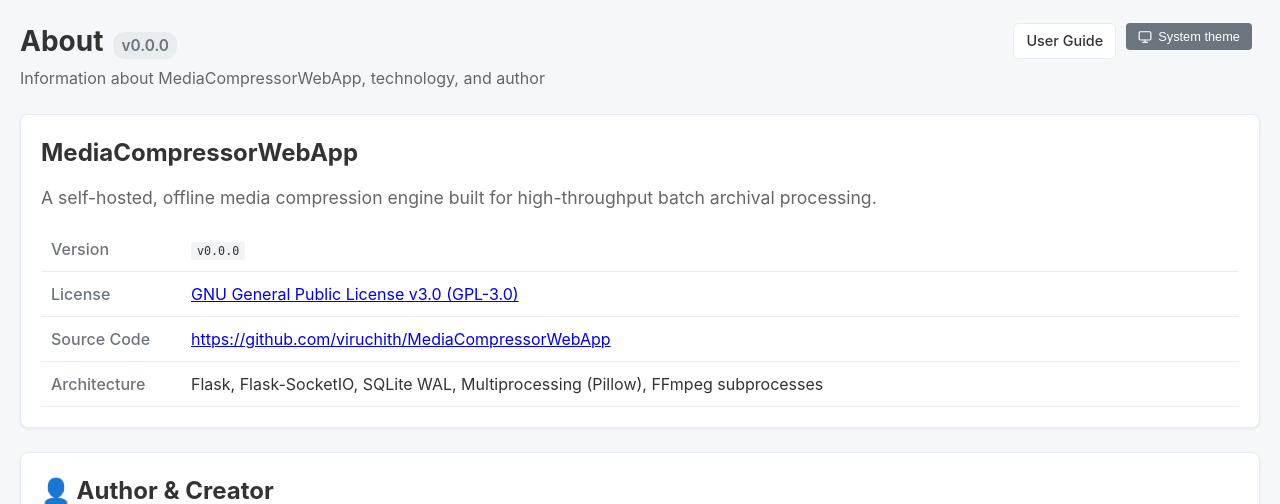
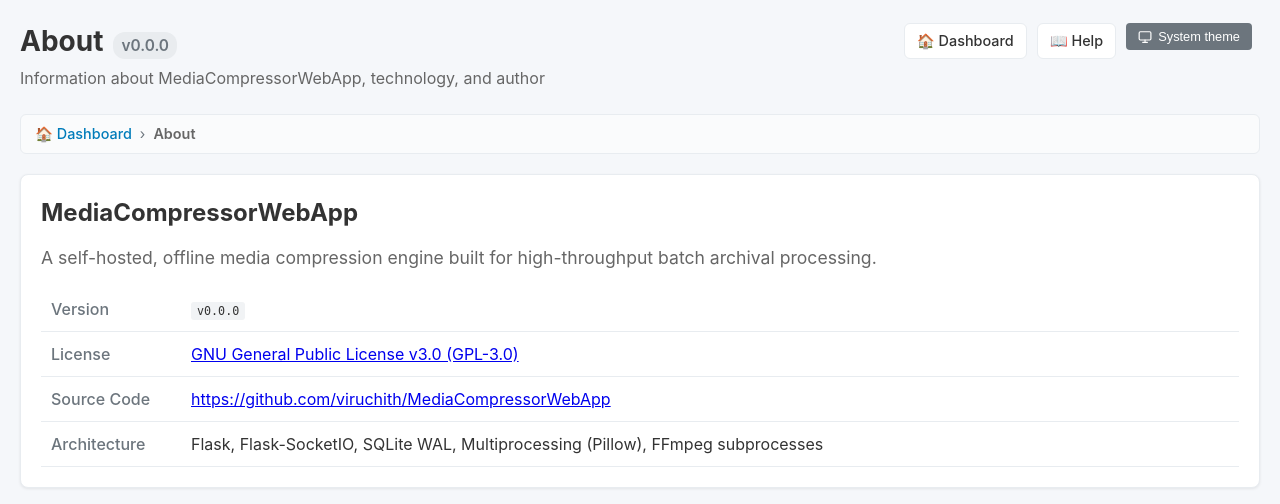
Before and after one commit to viruchith/MediaCompressorWebApp, a Flask app: page /about in a window 1280 px wide. Shown: the top 504 px of the page. Run offline with Flask 3, Linux system fonts and the light colour scheme; parts of the project's set-up code (start-up, migrations or seed data) failed here and were passed over; some libraries are stand-ins or nearby versions.

Commit message:
feat: add breadcrumb navigation and emoji header buttons for help and about pages

```diff
--- a/static/css/style.css
+++ b/static/css/style.css
@@ -1035,3 +1035,47 @@ code {
 .tech-stack-list li {
     margin-bottom: 8px;
 }
+
+/* Breadcrumbs Navigation */
+.breadcrumb-nav {
+    margin-bottom: 20px;
+}
+
+.breadcrumbs {
+    display: flex;
+    align-items: center;
+    gap: 8px;
+    list-style: none;
+    padding: 8px 14px;
+    margin: 0;
+    background: var(--color-surface-muted);
+    border: 1px solid var(--color-border);
+    border-radius: 6px;
+    font-size: 0.9em;
+}
+
+.breadcrumbs li {
+    display: inline-flex;
+    align-items: center;
+}
+
+.breadcrumbs li:not(:last-child)::after {
+    content: "›";
+    margin-left: 8px;
+    color: var(--color-text-subtle);
+}
+
+.breadcrumbs a {
+    color: var(--color-link);
+    text-decoration: none;
+    font-weight: 500;
+}
+
+.breadcrumbs a:hover {
+    text-decoration: underline;
+}
+
+.breadcrumbs [aria-current="page"] {
+    color: var(--color-text-muted);
+    font-weight: 600;
+}
--- a/templates/about.html
+++ b/templates/about.html
@@ -11,12 +11,20 @@
         <div class="header-top">
             <h1>About <span class="app-version">v{{ app_version }}</span></h1>
             <div class="header-actions">
-                <a href="{{ url_for('web.help_page') }}" class="button-link secondary" target="_blank" rel="noopener">User Guide</a>
+                <a href="{{ url_for('web.index') }}" class="button-link secondary" aria-label="Dashboard">🏠 Dashboard</a>
+                <a href="{{ url_for('web.help_page') }}" class="button-link secondary" aria-label="User Guide">📖 Help</a>
                 <button type="button" id="theme-toggle" class="theme-toggle secondary" aria-label="Theme"></button>
             </div>
         </div>
         <p>Information about MediaCompressorWebApp, technology, and author</p>
     </header>
+
+    <nav class="breadcrumb-nav" aria-label="Breadcrumb">
+        <ol class="breadcrumbs">
+            <li><a href="{{ url_for('web.index') }}">🏠 Dashboard</a></li>
+            <li aria-current="page">About</li>
+        </ol>
+    </nav>
 
     <div class="card about-card">
         <h2>{{ app_name }}</h2>
--- a/templates/index.html
+++ b/templates/index.html
@@ -12,8 +12,8 @@
         <div class="header-top">
             <h1>Media Compressor <span class="app-version">v{{ app_version }}</span></h1>
             <div class="header-actions">
-                <a href="{{ url_for('web.help_page') }}" class="button-link secondary" target="_blank" rel="noopener" aria-label="Help & Guide">Help</a>
-                <a href="{{ url_for('web.about_page') }}" class="button-link secondary" target="_blank" rel="noopener" aria-label="About Application">About</a>
+                <a href="{{ url_for('web.help_page') }}" class="button-link secondary" aria-label="Help & Guide">📖 Help</a>
+                <a href="{{ url_for('web.about_page') }}" class="button-link secondary" aria-label="About Application">ℹ️ About</a>
                 <button type="button" id="theme-toggle" class="theme-toggle secondary" aria-label="Theme"></button>
                 <span id="connection-indicator" class="connection-indicator connecting" role="status" aria-live="polite">
                     <span class="connection-label">Connecting…</span>
```
Also changed, not shown: templates/help.html (+9 -1 lines), tests/test_api.py (+4 -0 lines).
